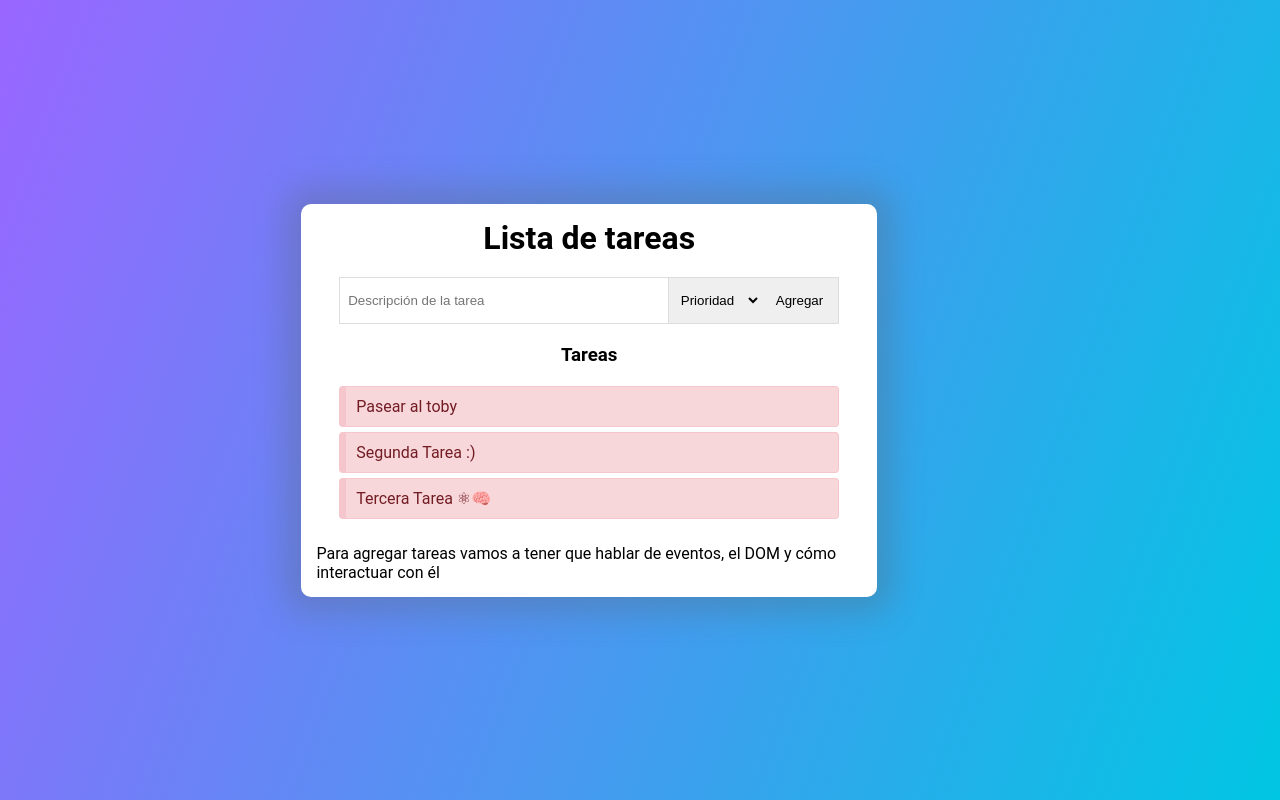
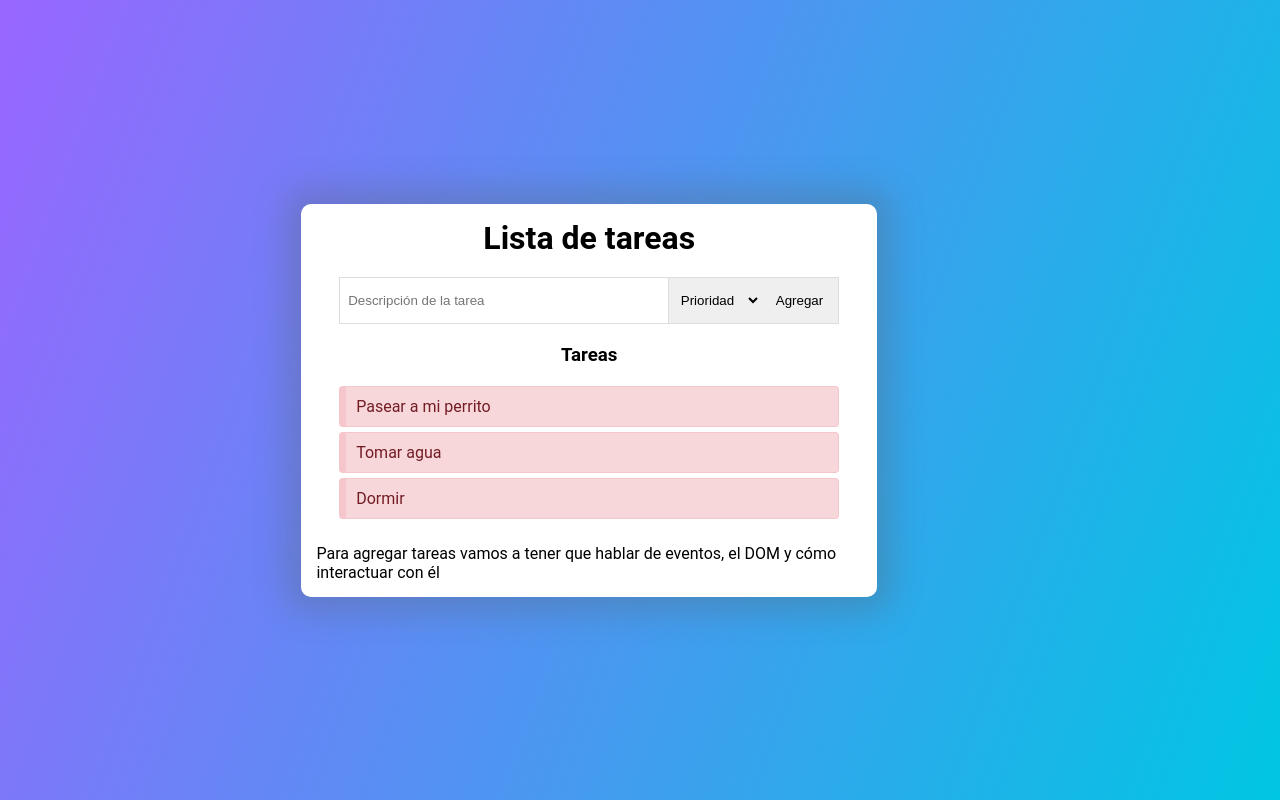
Before and after one commit to SantiRodNu/todo-list-react, a React (Create React App) app in the folder todo-list/: page / in a window 1280 px wide. Built offline with nearby package versions, Linux system fonts and the light colour scheme.

Commit message:
Map into ListaTareas

```diff
--- a/todo-list/src/ListaTareas.jsx
+++ b/todo-list/src/ListaTareas.jsx
@@ -1,9 +1,16 @@
+import Tarea from "./Tarea";
+const tareas = [
+  { titulo: "Pasear a mi perrito" },
+  { titulo: "Tomar agua" },
+  { titulo: "Dormir" },
+];
+
 const ListaTareas = () => {
   return (
     <ul id="lista-tareas">
-      <li className="prioridad-alta">Pasear al toby</li>
-      <li className="prioridad-alta"> Segunda Tarea :)</li>
-      <li className="prioridad-alta"> Tercera Tarea ⚛🧠</li>
+      {tareas.map((tarea) => {
+        return <Tarea titulo={tarea.titulo} />;
+      })}
     </ul>
   );
 };
--- a/todo-list/src/Tarea.jsx
+++ b/todo-list/src/Tarea.jsx
@@ -0,0 +1,5 @@
+const Tarea = (props) => {
+  return <li className="prioridad-alta">{props.titulo}</li>;
+};
+
+export default Tarea;
```
